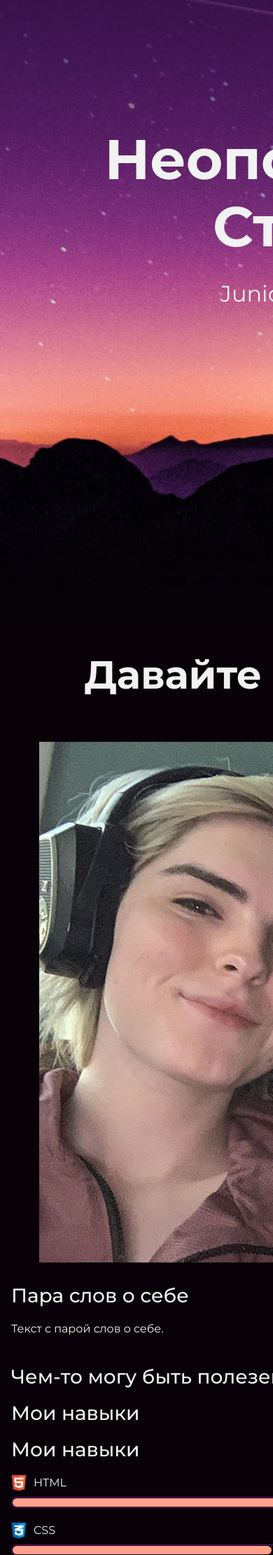
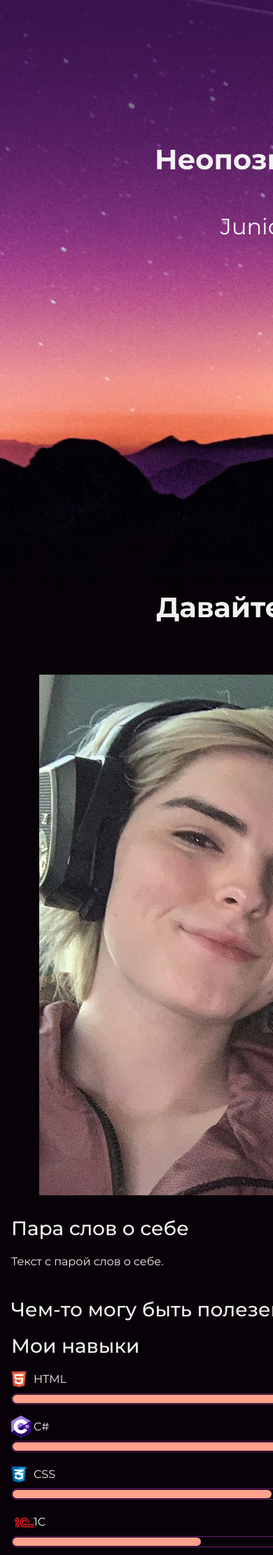
Before and after one commit to VladimirNov-study/Lab2, a PHP site: page / in a window 390 px wide; the page is wider, and only the part inside the window is pictured. Shown: the part 96-2318 px from the top of that part at 70% size. Run offline with PHP 8.4, Linux system fonts and the light colour scheme.

Commit message:
Lab7_Lab8

```diff
--- a/index.html
+++ b/index.html
@@ -3,6 +3,7 @@
   <head>
     <link href="https://fonts.googleapis.com/css?family=Montserrat:400,500,700|Old+Standard+TT&display=swap&subset=cyrillic" rel="stylesheet">
     <meta charset="UTF-8">
+    <meta name="viewport" content="width=device-width, initial-scale=1.0">
     <link rel="stylesheet" href="style.css">
     <title>Портфолио Junior верстальщика</title>
   </head>
@@ -32,18 +33,19 @@
       <p>Текст с парой слов о себе.</p>
       <h3>Чем-то могу быть полезен</h3>
       <div class="skills">
-        <h3>Мои навыки</h3>
-        <div class="skills">
           <h3>Мои навыки</h3>
           <dl class="skills-list">
             <dt class="skill-html">HTML</dt>
             <dd class="level"><div style="width: 60%;">60%</div></dd>
+            <dt class="skill-csharp">C#</dt>
+            <dd class="level"><div style="width: 65%;">65%</div></dd>
             <dt class="skill-css">CSS</dt>
             <dd class="level"><div style="width: 40%;">40%</div></dd>
+            <dt class="skill-1c"> 1C</dt>
+            <dd class="level"><div style="width: 29%;">40%</div></dd>
           </dl>
         </div>
-      </div>
-      <p>Текст о том, чем могу быть полезен. *Звуки печатания нового текста*</p>
+        <p>Текст о том, чем могу быть полезен. *Звуки печатания нового текста*</p>
       </div>
     </section>
 
--- a/style.css
+++ b/style.css
@@ -113,6 +113,14 @@ body {
 .skill-css {
   background-image: url("img/icon-css.svg");
 }
+.skill-csharp {
+  background-image: url("img/icon-csharp.svg");
+  background-size: 3%;
+}
+.skill-1c {
+  background-image: url("img/icon-1c.svg");
+  background-size: 4%;
+}
 
 .level {
   margin: 4px 0 16px;
@@ -187,3 +195,32 @@ body {
   padding-left: 25px;
   background-image: url("img/icon-phone.svg");
 }
+@media screen and (max-width: 768px) {
+  .heading{
+    font-size: 60px;
+  }
+  .subheading {
+    font-size: 50px;
+  }
+
+  h3 {
+    font-size: 30px;
+  }
+}
+@media screen and (max-width: 570px) {
+  .heading, .subheading{
+    font-size: 40px;
+  }
+  h3 {
+    font-size: 20px;
+  }
+}
+
+@media screen and (max-width: 321px) {
+  .heading, .subheading{
+    font-size: 20px;
+  }
+  h3 {
+    font-size: 15px;
+  }
+}
```
Also changed, not shown: img/icon-1c.svg (added), img/icon-csharp.svg (added).
